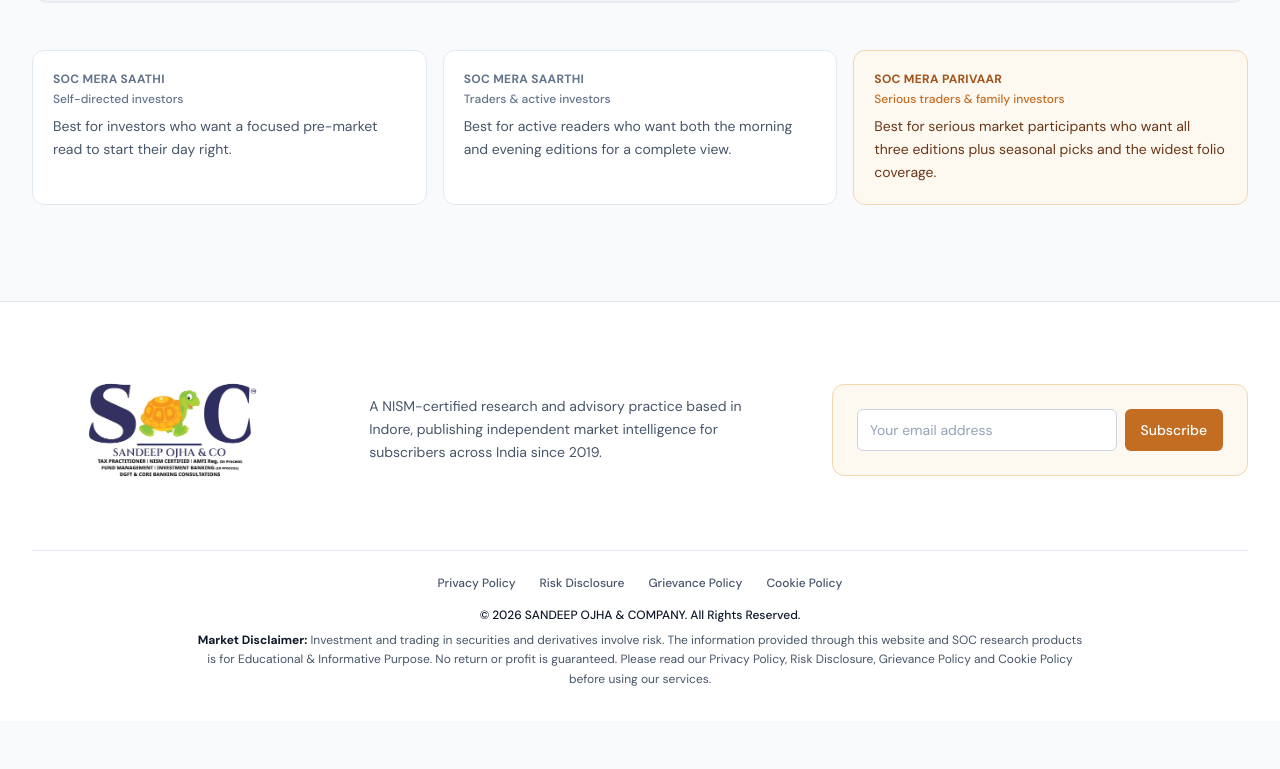
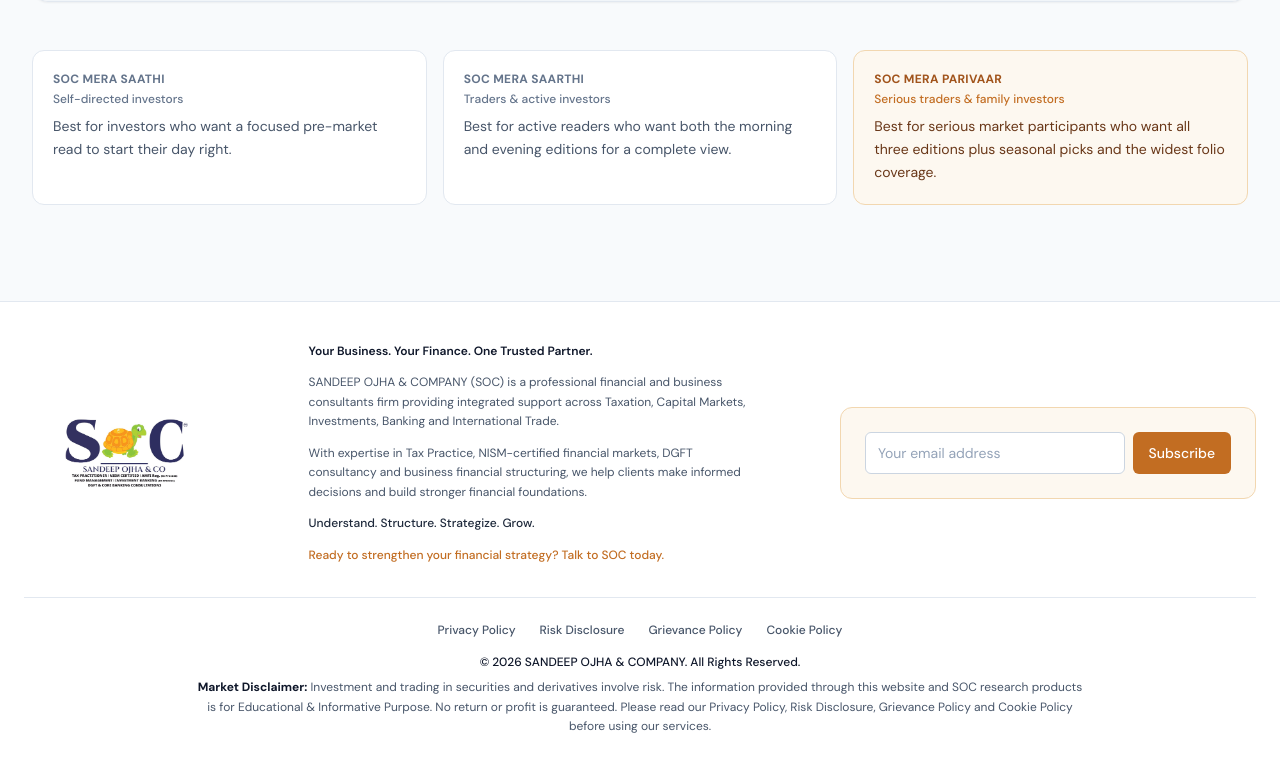
Before and after one commit to akshatmhjj/SOC-Mitra, a React (Vite) app: page / in a window 1280 px wide. Shown: the part 7559-8328 px from the top of the page. Before the commit the page ends 8280 px from the top, so only its background shows below. Built offline with nearby package versions, Linux system fonts and the light colour scheme.

Commit message:
ui footer

```diff
--- a/src/components/Footer.tsx
+++ b/src/components/Footer.tsx
@@ -27,22 +27,30 @@
 
   return (
     <footer className="pt-10 pb-8 border-t border-slate-200 bg-white">
-      <Container>
-        <div className="grid gap-6 lg:grid-cols-[auto_1fr_auto] lg:items-center">
+      <div className="max-w-7xl mx-auto px-3 sm:px-4 lg:px-6">
+        <div className="grid gap-8 lg:grid-cols-[auto_1fr_auto] lg:items-center lg:gap-16">
           {/* Logo */}
           <div className="flex justify-center lg:justify-start">
             <img
               src="/Company%20Name%20Logo.jpg"
               alt="SOC Mitra"
-              className="h-44 w-auto object-contain shrink-0"
+              className="h-32 w-auto object-contain shrink-0"
             />
           </div>
 
           {/* Description */}
-          <div className="text-center lg:text-left lg:px-8">
-            <p className="text-sm text-slate-600 leading-relaxed">
-              {footerData.description}
-            </p>
+          <div className="text-center lg:text-left lg:px-4">
+            <div className="text-xs text-slate-600 leading-relaxed space-y-3">
+              <p className="font-semibold text-slate-900">Your Business. Your Finance. One Trusted Partner.</p>
+              <p>
+                SANDEEP OJHA & COMPANY (SOC) is a professional financial and business consultants firm providing integrated support across Taxation, Capital Markets, Investments, Banking and International Trade.
+              </p>
+              <p>
+                With expertise in Tax Practice, NISM-certified financial markets, DGFT consultancy and business financial structuring, we help clients make informed decisions and build stronger financial foundations.
+              </p>
+              <p className="font-medium text-slate-800">Understand. Structure. Strategize. Grow.</p>
+              <p className="text-brand-600 font-medium">Ready to strengthen your financial strategy? Talk to SOC today.</p>
+            </div>
           </div>
 
           {/* Subscribe Box */}
@@ -127,7 +135,7 @@
             </p>
           </div>
         </motion.div>
-      </Container>
+      </div>
     </footer>
   )
 }
--- a/src/data/footer.ts
+++ b/src/data/footer.ts
@@ -1,6 +1,6 @@
 export const footerData = {
   description:
-    'A NISM-certified research and advisory practice based in Indore, publishing independent market intelligence for subscribers across India since 2019.',
+    'Your Business. Your Finance. One Trusted Partner.\n\nSANDEEP OJHA & COMPANY (SOC) is a professional financial and business consultants firm providing integrated support across Taxation, Capital Markets, Investments, Banking and International Trade.\n\nWith expertise in Tax Practice, NISM-certified financial markets, DGFT consultancy and business financial structuring, we help clients make informed decisions and build stronger financial foundations.\n\nUnderstand. Structure. Strategize. Grow.\n\nReady to strengthen your financial strategy? Talk to SOC today.',
   columns: [
     // {
     //   heading: 'Product',
```
